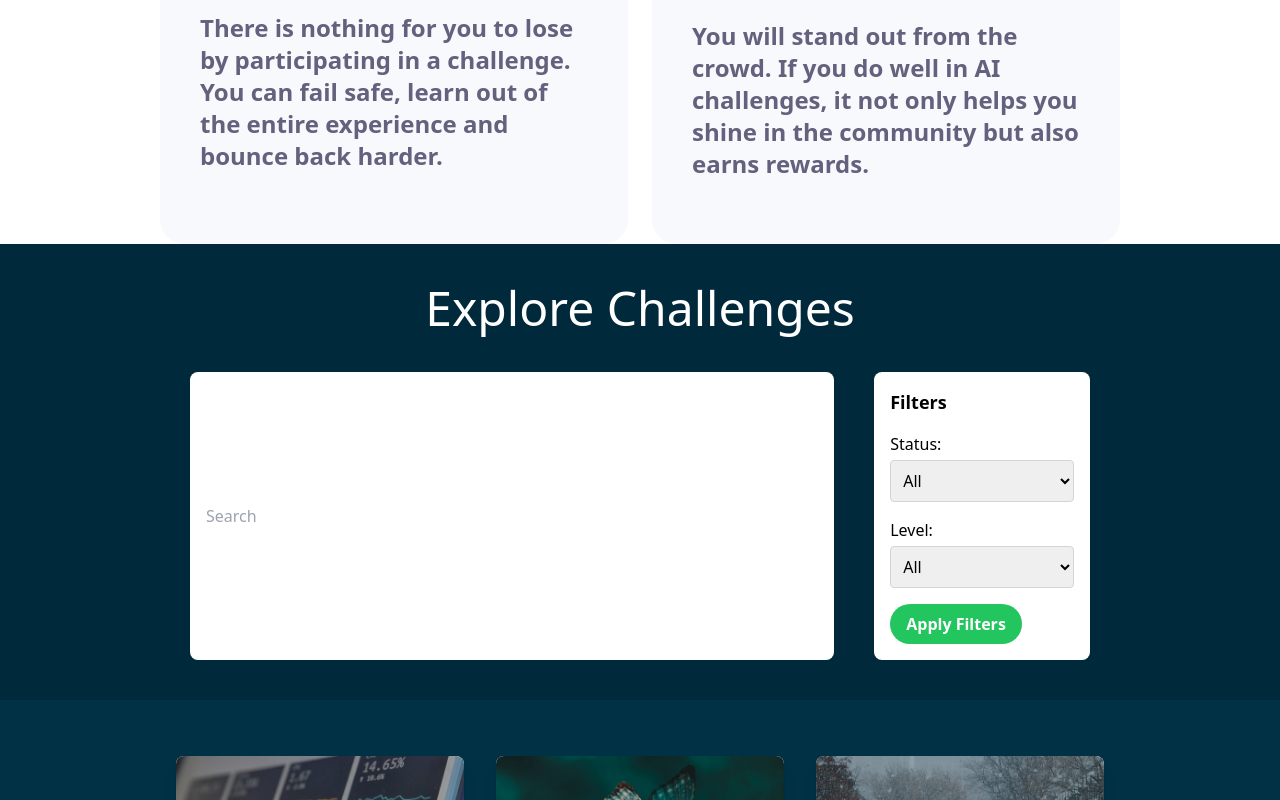
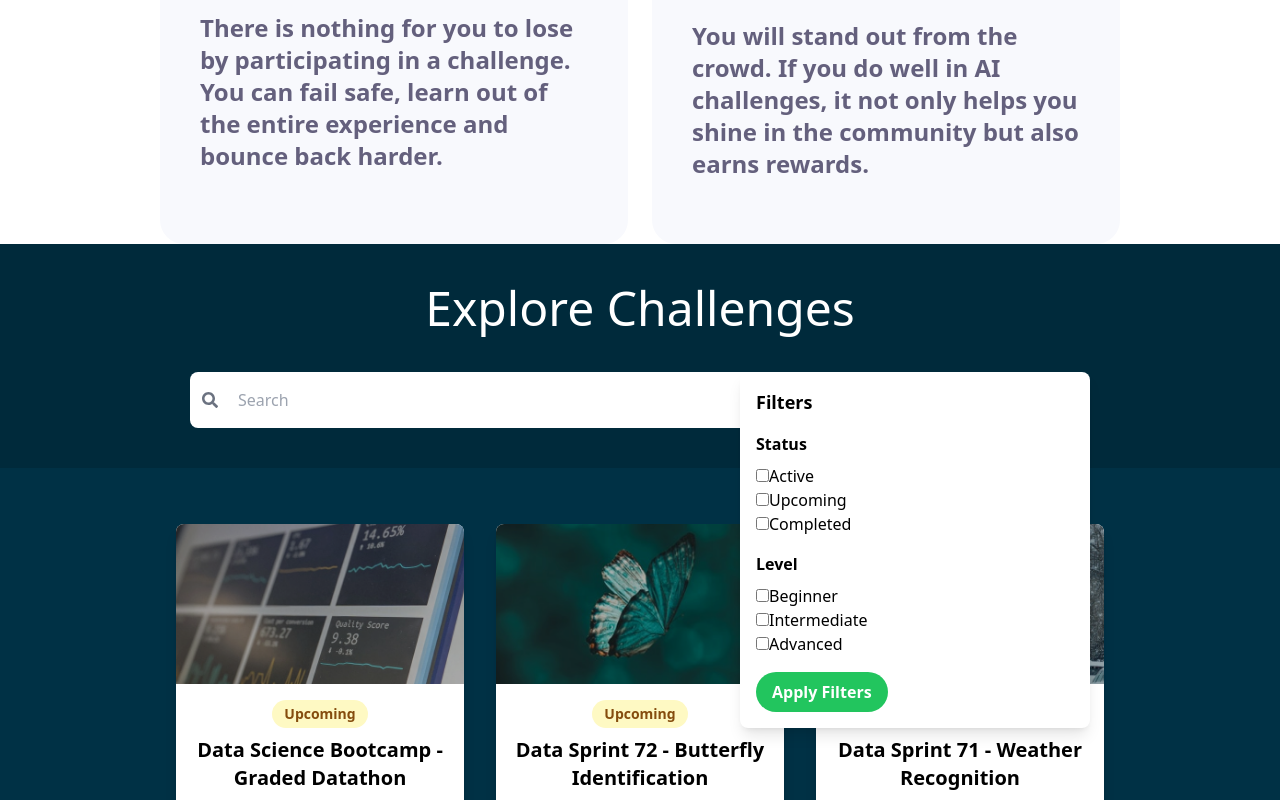
Before and after one commit to srikanthbisai/AI-PLANET, a React (Create React App) app: page / in a window 1280 px wide. Both pictures are taken after a click on the button "Filter". Shown: the part 2084-2884 px from the top of the page. Built offline with nearby package versions, Linux system fonts and the light colour scheme.

Commit message:
filter checkbox

```diff
--- a/package.json
+++ b/package.json
@@ -8,6 +8,7 @@
     "@testing-library/user-event": "^13.5.0",
     "react": "^18.3.1",
     "react-dom": "^18.3.1",
+    "react-icons": "^5.3.0",
     "react-router-dom": "^6.26.1",
     "react-scripts": "5.0.1",
     "web-vitals": "^2.1.4"
--- a/src/components/ExplorePage.js
+++ b/src/components/ExplorePage.js
@@ -1,23 +1,37 @@
 import React, { useState } from 'react';
+import { FaSearch } from 'react-icons/fa';
 
 function ExplorePage({ setFilters }) {
   const [isOpened, setIsOpened] = useState(false);
-  const [localFilters, setLocalFilters] = useState({ status: 'all', level: 'all' });
+  const [localFilters, setLocalFilters] = useState({ status: [], level: [], search: '' });
 
   const handleFilter = () => {
     setIsOpened(!isOpened);
   };
 
-  const handleStatusChange = (e) => {
-    setLocalFilters(prevFilters => ({ ...prevFilters, status: e.target.value }));
+  const handleSearchChange = (e) => {
+    setLocalFilters(prevFilters => ({ ...prevFilters, search: e.target.value }));
   };
 
-  const handleLevelChange = (e) => {
-    setLocalFilters(prevFilters => ({ ...prevFilters, level: e.target.value }));
+  const handleCheckboxChange = (e, filterType) => {
+    const { value, checked } = e.target;
+    setLocalFilters(prevFilters => ({
+      ...prevFilters,
+      [filterType]: checked
+        ? [...prevFilters[filterType], value]
+        : prevFilters[filterType].filter(item => item !== value)
+    }));
   };
 
   const applyFilters = () => {
-    setFilters(localFilters); // Update filters in the parent component
+    // Convert the status and level arrays to 'all' if empty
+    const updatedFilters = {
+      status: localFilters.status.length ? localFilters.status : ['all'],
+      level: localFilters.level.length ? localFilters.level : ['all'],
+      search: localFilters.search
+    };
+    setFilters(updatedFilters);
+    setIsOpened(false);
   };
 
   return (
@@ -25,43 +39,103 @@ function ExplorePage({ setFilters }) {
       <div className="w-full text-center">
         <h1 className="text-white text-5xl">Explore Challenges</h1>
       </div>
-      <div className="w-3/4 flex mx-auto space-x-10 mt-10">
+      <div className="w-3/4 flex mx-auto space-x-4 mt-10 relative items-center">
+        <div className="relative w-3/4">
           <input
             type="text"
             placeholder="Search"
-          className="w-3/4 mx-auto p-4 rounded-lg"
+            value={localFilters.search}
+            onChange={handleSearchChange}
+            className="w-full p-4 rounded-lg pl-12"
           />
+          <button
+            className="absolute left-3 top-1/2 transform -translate-y-1/2 bg-transparent border-none cursor-pointer"
+            onClick={applyFilters}
+          >
+            <FaSearch className="text-gray-500" />
+          </button>
+        </div>
         {!isOpened && (
-          <button className="bg-white rounded-lg px-10 text-3xl tracking-widest" onClick={handleFilter}>
+          <button
+            className="bg-white rounded-lg px-10 py-4 w-[200px]"
+            onClick={handleFilter}
+          >
             Filter
           </button>
         )}
         {isOpened && (
-          <div className="bg-white p-4 w-1/4 rounded-lg">
+          <div className="absolute top-0 right-0 bg-white p-4 w-[350px] rounded-lg z-50 shadow-lg">
             <h2 className="text-lg font-bold">Filters</h2>
             <div className="mt-4">
+              <h3 className="font-semibold">Status</h3>
+              <div className="mt-2">
                 <label className="block">
-                Status:
-                <select value={localFilters.status} onChange={handleStatusChange} className="w-full mt-1 p-2 border border-gray-300 rounded">
-                  <option value="all">All</option>
-                  <option value="active">Active</option>
-                  <option value="upcoming">Upcoming</option>
-                  <option value="completed">Completed</option>
-                </select>
+                  <input
+                    type="checkbox"
+                    value="active"
+                    onChange={(e) => handleCheckboxChange(e, 'status')}
+                    checked={localFilters.status.includes('active')}
+                  />
+                  Active
+                </label>
+                <label className="block">
+                  <input
+                    type="checkbox"
+                    value="upcoming"
+                    onChange={(e) => handleCheckboxChange(e, 'status')}
+                    checked={localFilters.status.includes('upcoming')}
+                  />
+                  Upcoming
+                </label>
+                <label className="block">
+                  <input
+                    type="checkbox"
+                    value="completed"
+                    onChange={(e) => handleCheckboxChange(e, 'status')}
+                    checked={localFilters.status.includes('completed')}
+                  />
+                  Completed
                 </label>
               </div>
+            </div>
+
             <div className="mt-4">
+              <h3 className="font-semibold">Level</h3>
+              <div className="mt-2">
                 <label className="block">
-                Level:
-                <select value={localFilters.level} onChange={handleLevelChange} className="w-full mt-1 p-2 border border-gray-300 rounded">
-                  <option value="all">All</option>
-                  <option value="Beginner">Beginner</option>
-                  <option value="Intermediate">Intermediate</option>
-                  <option value="Advanced">Advanced</option>
-                </select>
+                  <input
+                    type="checkbox"
+                    value="Beginner"
+                    onChange={(e) => handleCheckboxChange(e, 'level')}
+                    checked={localFilters.level.includes('Beginner')}
+                  />
+                  Beginner
+                </label>
+                <label className="block">
+                  <input
+                    type="checkbox"
+                    value="Intermediate"
+                    onChange={(e) => handleCheckboxChange(e, 'level')}
+                    checked={localFilters.level.includes('Intermediate')}
+                  />
+                  Intermediate
+                </label>
+                <label className="block">
+                  <input
+                    type="checkbox"
+                    value="Advanced"
+                    onChange={(e) => handleCheckboxChange(e, 'level')}
+                    checked={localFilters.level.includes('Advanced')}
+                  />
+                  Advanced
                 </label>
               </div>
-            <button className="bg-green-500 hover:bg-green-600 text-white font-bold py-2 px-4 rounded-full mt-4" onClick={applyFilters}>
+            </div>
+
+            <button
+              className="bg-green-500 hover:bg-green-600 text-white font-bold py-2 px-4 rounded-full mt-4"
+              onClick={applyFilters}
+            >
               Apply Filters
             </button>
           </div>
--- a/src/components/FilteredCards.js
+++ b/src/components/FilteredCards.js
@@ -1,32 +1,78 @@
-// FilterCard.js
-import React, { useEffect, useState } from 'react';
+import React, { useEffect, useState, useCallback } from 'react';
 import { useNavigate } from 'react-router-dom';
 
-const getRemainingTime = (endDate) => {
-  const total = Date.parse(endDate) - Date.parse(new Date());
+// Debounce utility function
+const debounce = (func, delay) => {
+  let timeoutId;
+  return (...args) => {
+    if (timeoutId) clearTimeout(timeoutId);
+    timeoutId = setTimeout(() => func(...args), delay);
+  };
+};
+
+// Function to calculate remaining time
+const getRemainingTime = (startDate, endDate, status) => {
+  let total;
+
+  if (status === 'upcoming') {
+    total = Date.parse(startDate) - Date.parse(new Date());
+  } else if (status === 'active') {
+    total = Date.parse(endDate) - Date.parse(new Date());
+  } else {
+    total = 0;
+  }
+
+  total = Math.max(total, 0);  // Ensure no negative time
+
   const days = Math.floor(total / (1000 * 60 * 60 * 24));
   const hours = Math.floor((total / (1000 * 60 * 60)) % 24);
   const minutes = Math.floor((total / 1000 / 60) % 60);
   const seconds = Math.floor((total / 1000) % 60);
+
   return { total, days, hours, minutes, seconds };
 };
 
 const FilterCard = ({ filters, cards }) => {
-  const [timeLeft, setTimeLeft] = useState({ days: 1, hours: 0, minutes: 0, seconds: 0 });
+  const [timeLeft, setTimeLeft] = useState({});
+  const [debouncedSearch, setDebouncedSearch] = useState(filters.search);
   const navigate = useNavigate();
 
+  const debouncedSearchHandler = useCallback(
+    debounce((search) => {
+      setDebouncedSearch(search);
+    }, 300),
+    []
+  );
+
   useEffect(() => {
-    const endDate = new Date(); // You might want to replace this with the actual end date of the card
+    debouncedSearchHandler(filters.search);
+  }, [filters.search, debouncedSearchHandler]);
+
+  useEffect(() => {
+    // Update the timer every second
     const interval = setInterval(() => {
-      setTimeLeft(getRemainingTime(endDate));
+      const updatedTimes = {};
+
+      cards.forEach((card) => {
+        const time = getRemainingTime(card.startDate, card.endDate, card.status);
+        updatedTimes[card.id] = time;
+      });
+
+      setTimeLeft(updatedTimes); // Update the entire timeLeft state with the new times
     }, 1000);
-    return () => clearInterval(interval);
-  }, []);
+
+    return () => clearInterval(interval); // Clear interval on component unmount
+  }, [cards]);
 
   const filteredCards = cards.filter((card) => {
-    const statusMatch = filters.status === 'all' || card.status === filters.status;
-    const levelMatch = filters.level === 'all' || card.level === filters.level;
-    return statusMatch && levelMatch;
+    const statusMatch = filters.status.includes('all') || filters.status.includes(card.status);
+    const levelMatch = filters.level.includes('all') || filters.level.includes(card.level);
+
+    const searchQuery = (debouncedSearch || '').toLowerCase();
+    const cardName = (card.name || '').toLowerCase();
+
+    const searchMatch = cardName.includes(searchQuery);
+    return statusMatch && levelMatch && searchMatch;
   });
 
   return (
@@ -34,8 +80,9 @@ const FilterCard = ({ filters, cards }) => {
       <div className="w-3/4 mx-auto grid lg:grid-cols-3 md:grid-cols-2 sm:grid-cols-1">
         {filteredCards.length > 0 ? (
           filteredCards.map((card, index) => {
-          const status = card.status || 'unknown'; // Fallback if status is undefined
-          const name = card.name || 'Unnamed Challenge'; // Fallback if name is undefined
+            const status = card.status || 'unknown';
+            const name = card.name || 'Unnamed Challenge';
+            const time = timeLeft[card.id] || { days: 0, hours: 0, minutes: 0, seconds: 0 };
 
             return (
               <div
@@ -49,23 +96,28 @@ const FilterCard = ({ filters, cards }) => {
                     {status.charAt(0).toUpperCase() + status.slice(1)}
                   </span>
                   <h1 className="text-xl font-semibold mb-2">{name}</h1>
-                {status !== 'completed' && (
+                  {status !== 'completed' ? (
                     <div className="mt-4 text-center p-4">
-                    {status === 'active'  ? (
+                      {status === 'upcoming' ? (
                         <div className='space-y-3'>
-                        <p className="text-lg font-bold">Ends in</p>
-                        <p className="text-gray-600">00  :  15  :  22</p>
-                        <p>Days : Hours : Min</p>
+                          <p className="text-sm text-gray-600">Starts in:</p>
+                          <p className="text-lg font-semibold text-gray-800">
+                            {time.days}d {time.hours}h {time.minutes}m {time.seconds}s
+                          </p>
+                        </div>
+                      ) : status === 'active' ? (
+                        <div className='space-y-3'>
+                          <p className="text-sm text-gray-600">Ends in:</p>
+                          <p className="text-lg font-semibold text-gray-800">
+                            {time.days}d {time.hours}h {time.minutes}m {time.seconds}s
+                          </p>
+                        </div>
+                      ) : null}
                     </div>
                   ) : (
-                      <div>
-                        <p className="text-lg font-bold">Starts in</p>
-                        <p className="text-gray-600">{`${timeLeft.days} Days : ${timeLeft.hours} Hours : ${timeLeft.minutes} Mins : ${timeLeft.seconds} Secs`}</p>
-                      </div>
-                    )}
-                    <button className="bg-green-700 hover:bg-green-600 text-white font-bold py-2 px-4 rounded-lg mt-4">
-                      Participate Now
-                    </button>
+                    <div className="mt-4 text-center p-4">
+                      <p className="text-sm text-gray-600">Ended on:</p>
+                      <p className="text-lg font-semibold text-gray-800">{card.endDate}</p>
                     </div>
                   )}
                 </div>
@@ -73,7 +125,7 @@ const FilterCard = ({ filters, cards }) => {
             );
           })
         ) : (
-        <div className="text-white">No cards match the selected filters.</div>
+          <div className="w-full text-center text-white">No challenges found</div>
         )}
       </div>
     </div>
```
Also changed, not shown: 1 other file (tests, documents, lock files or other folders). Lines whose indentation alone changed are shown as unchanged.
